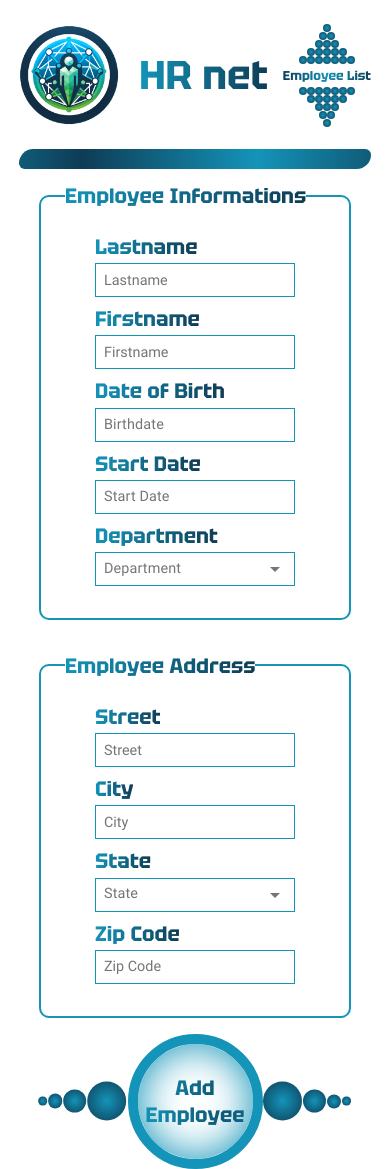
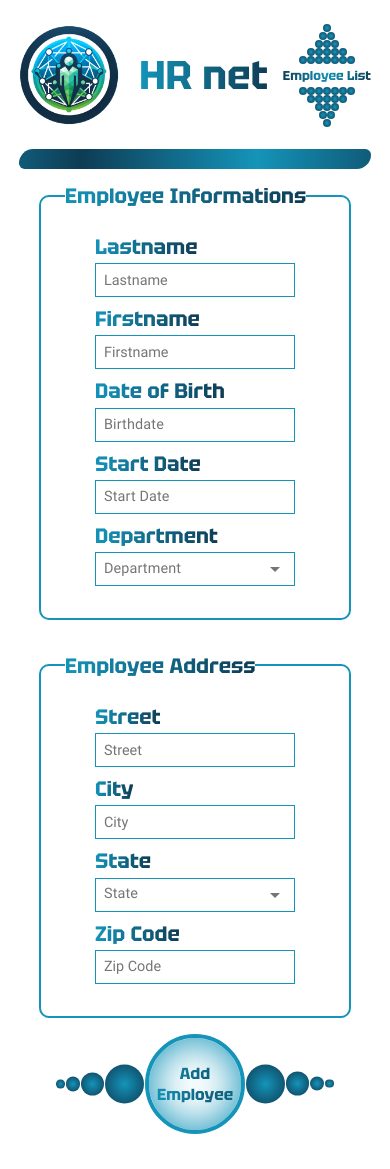
Before and after one commit to Git-EJ/OC_P14, a React (Vite) app: page /employee-create in a window 390 px wide. Built offline with nearby package versions, Linux system fonts and the light colour scheme.

Commit message:
Responsive spheres button

```diff
--- a/src/atoms/SphereLine.jsx
+++ b/src/atoms/SphereLine.jsx
@@ -12,7 +12,7 @@ Sphere.propTypes = {
 
 
 const SphereLine = ({ innerRadius="0px", angle=0, radius, ratio=0.6, gap="1px", numberOfSpheres }) => {
-
+  console.log('SphereLine-IR', innerRadius)
   const renderSpheres = (currentRadius, spheresLeft) => {
 
     currentRadius = Math.max(currentRadius, 0);
--- a/src/molecules/SpheresButton.jsx
+++ b/src/molecules/SpheresButton.jsx
@@ -1,24 +1,65 @@
 import PropTypes from "prop-types";
 import SphereLine from "../atoms/SphereLine";
 import useResponsiveRadius from "../atoms/style/useResponsiveRadius";
+import { useLayoutEffect, useState } from "react";
+import theme from "../theme";
 
 
 
 const SpheresButton = ({ type, className, onClick, text, container, maxRadius }) => {
 
+  const [innerRadius, setInnerRadius] = useState('68px'); // wheel logo height or width / 2 => find it in variable.scss
+  const [button, setButton] = useState({
+    size:{
+      width: '136px',
+      height: '136px'
+    },
+    fontSize: '1.3rem',
+    border: '10px',
+  });
+
+
+
+  useLayoutEffect(() => {
+    const updateButtonSize = () => {
+      const size = window.innerWidth > 600 ? { width: '135px', height: '135px' } : { width: '100px', height: '100px' };
+      const fontSize = window.innerWidth > 600 ? '1.3rem' : '1rem';
+      const border = window.innerWidth > 600 ? '6px': '4px';
+      const innerRadius = window.innerWidth > 600 ? '69px' : '51px';
+      setButton({size, fontSize, border});
+      setInnerRadius(innerRadius);
+
+    }
+    updateButtonSize();
+
+    window.addEventListener('resize', updateButtonSize);
+    return () => {
+      window.removeEventListener('resize', updateButtonSize);
+    }
+  }, []);
+
+
   const responsiveRadius = useResponsiveRadius({container, maxRadius}) ;
+
 
   return (
     // if you want to change the innerRadius, you have to change in spheresbutton.scss
     // the value of .spheres-button_container :nth-child(3) > :nth-child(1)
     // first value of translate as egal for the innerRadius
 
-    // TODO logo responsive
-    // const container = window.innerWidth < 768 ? 'logosize' : 'logo size'
     <div className="spheres-button_container">
-      <SphereLine innerRadius="4.3rem" radius={responsiveRadius} angle={180} numberOfSpheres={4} gap="1px" />
-      <button type={type} className={className} onClick={onClick} >{text}</button>
-      <SphereLine innerRadius="4.3rem" radius={responsiveRadius} numberOfSpheres={4} gap="1px"/>
+      <SphereLine innerRadius={innerRadius} radius={responsiveRadius} angle={180} numberOfSpheres={4} gap="1px" />
+
+      <button
+        type={type}
+        className={className}
+        onClick={onClick}
+        style={{fontSize: button.fontSize, ...button.size, border: `${button.border} solid ${theme.palette.main['primary-color']}`}}
+      >
+        {text}
+      </button>
+
+      <SphereLine innerRadius={innerRadius} radius={responsiveRadius} numberOfSpheres={4} gap="1px"/>
     </div>
   )
 };
--- a/src/styles/css/index.css
+++ b/src/styles/css/index.css
@@ -171,7 +171,7 @@ body ::-webkit-scrollbar {
   flex-direction: column;
   height: auto;
   width: 100%;
-  margin: 2rem 0 0 0;
+  margin: 2rem 0;
 }
 .main_modal-opacity {
   opacity: 0.2;
@@ -234,10 +234,6 @@ body ::-webkit-scrollbar {
   width: fit-content;
   height: fit-content;
   margin-top: 1rem;
-  background: #fff;
-}
-.spheres-button_container > :nth-child(3) > :nth-child(1) {
-  transform: translate(4.25rem, -50%) !important;
 }
 .spheres-button_button {
   background: linear-gradient(to right, #1494B9, #0E3C55);
--- a/src/styles/scss/base/__all.scss
+++ b/src/styles/scss/base/__all.scss
@@ -15,7 +15,7 @@ body {
     @include flex_center_column;
     height: auto;
     width: 100%;
-    margin: 2rem 0 0 0;
+    margin: 2rem 0;
 
   }
 
--- a/src/styles/scss/components/spheresbutton.scss
+++ b/src/styles/scss/components/spheresbutton.scss
@@ -5,23 +5,15 @@
     width: fit-content;
     height: fit-content;
     margin-top: 1rem;
-    background: #fff;
-
-
-    // SphereLine.jsx => SphereLine Component return there is the transform property in inline-size.
-    // for the right sphereLine to be positioned correctly,
-    // button is in center between the two sphereLines
-    > :nth-child(3) > :nth-child(1) {
-      transform: translate(4.25rem, -50%) !important;
-    }
   }
 
   &_button {
     @include gradient_text($secondary_linear-gradient);
-    width: 135px;
-    height: 135px;
+    //TODO keep css with inlinestyle?
+    width: $sphere_button_size;
+    height: $sphere_button_size;
     font-family: 'Tektur_Bold', sans-serif;
-    font-size: 1.3rem;
+    font-size: $sphere_button_font_size;
     border: 10px solid $primary-color;
     border-radius: 50%;
     cursor: pointer;
--- a/src/styles/scss/utils/__variables.scss
+++ b/src/styles/scss/utils/__variables.scss
@@ -8,3 +8,5 @@ $primary-color: #1494B9;
 $secondary-color: #0E3C55;
 
 $logo_wheel_size: 240px;
+$sphere_button_size: 136px;
+$sphere_button_font_size: 1.3rem;
```
Also changed, not shown: 1 other file (tests, documents, lock files or other folders).
